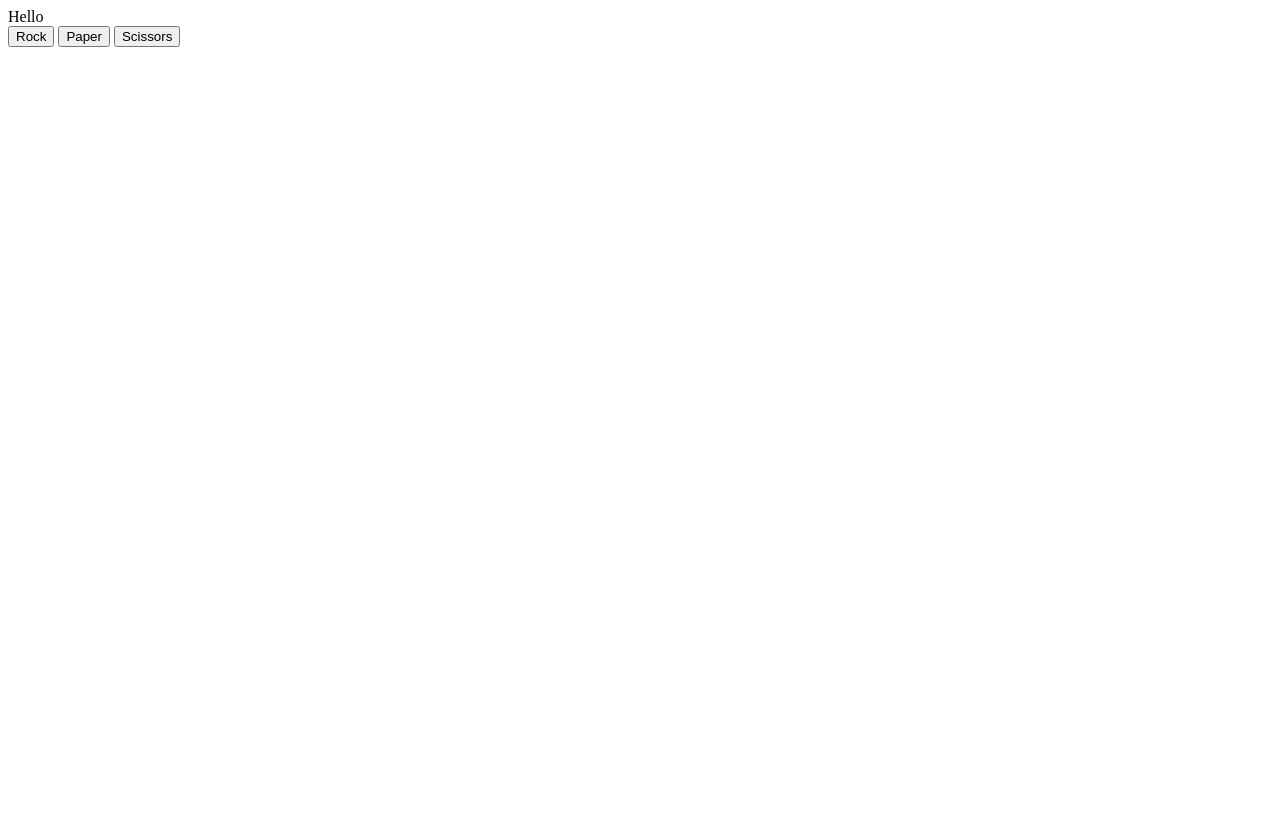
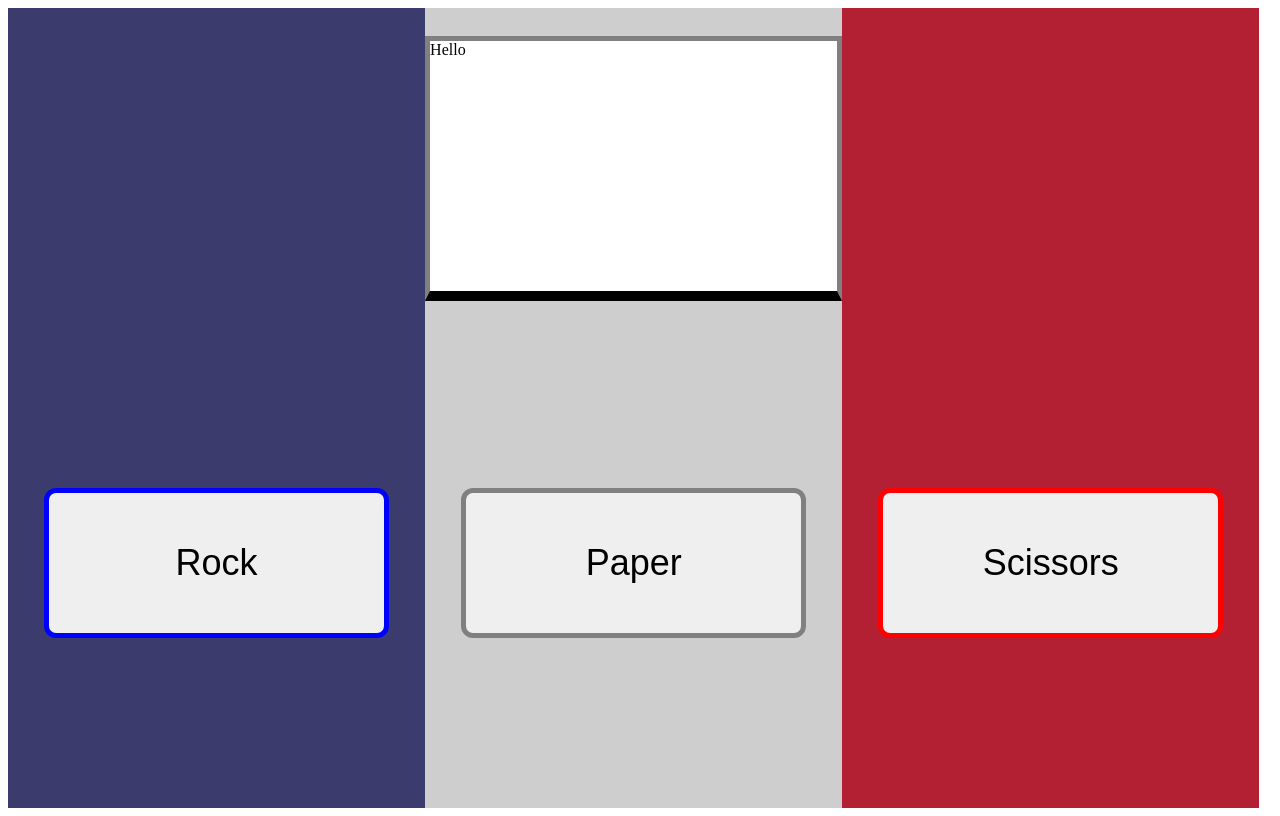
Before and after one commit to bchung54/rockpaperscissors, a plain HTML site: page index.html in a window 1280 px wide. Drawn offline with Linux system fonts and the light colour scheme.

Commit message:
Edit style and layout

```diff
--- a/index.html
+++ b/index.html
@@ -5,14 +5,20 @@
     <meta http-equiv="X-UA-Compatible" content="IE=edge">
     <meta name="viewport" content="width=device-width, initial-scale=1.0">
     <script src="script.js" defer></script>
+    <link rel="stylesheet" href="styles.css">
     <title>Document</title>
 </head>
 <body>
-    <div id="display">Hello</div>
-    <div class="btn-container">
-        <button id="rock">Rock</button>
-        <button id="paper">Paper</button>
-        <button id="scissors">Scissors</button>
+    <div class="main-container">
+        <div class="display-container">
+            <div class="display">
+                <div class="message">Hello</div>
+                <div class="scoreboard"></div>
+            </div>
+        </div>
+        <div class="action-container rock-container"><button id="rock">Rock</button></div>
+        <div class="action-container paper-container"><button id="paper">Paper</button></div>
+        <div class="action-container scissors-container"><button id="scissors">Scissors</button></div>
     </div>
 </body>
 </html>
--- a/script.js
+++ b/script.js
@@ -67,7 +67,7 @@ function game(event) {
 }
 
 const score = [0, 0]; // player score, computer score
-const display = document.querySelector('#display');
+const display = document.querySelector('.scoreboard');
 const buttons = document.querySelectorAll('button');
 console.log(buttons);
 buttons.forEach(button => button.addEventListener('click', game));
--- /dev/null
+++ b/styles.css
@@ -0,0 +1,66 @@
+.main-container {
+    display: grid;
+    grid-template: repeat(5, 20%) / repeat(3, 33%);
+    height: 100vh;
+}
+
+.display-container {
+    grid-area: 1 / 2 / 3 / 3;
+    display: flex;
+    flex-direction: column;
+    justify-content: center;
+    background-color: #cecece;
+}
+
+.display {
+    border: 5px grey solid;
+    border-bottom: 10px black solid;
+    background-color: white;
+    height: 250px;
+}
+
+.action-container {
+    padding: 0 36px;
+}
+
+.rock-container {
+    grid-row: 1 / 6;
+    display: grid;
+    grid-template-rows: repeat(5, 20%);
+    background-color: #3c3b6e;
+}
+
+.paper-container {
+    grid-area: 3 / 2 / 6 / 3;
+    display: grid;
+    grid-template-rows: repeat(3, 33.33%);
+    background-color: #cecece;
+}
+
+.scissors-container {
+    grid-row: 1 / 6;
+    display: grid;
+    grid-template-rows: repeat(5, 20%);
+    background-color: #b42033;
+}
+
+button {
+    font-size: 36px;
+    border: 5px grey solid;
+    border-radius: 12px;
+    height: 150px;
+}
+
+#rock {
+    grid-row: 4;
+    border-color: blue;
+}
+
+#paper {
+    grid-row: 2;
+}
+
+#scissors {
+    grid-row: 4;
+    border-color: red;
+}
```
